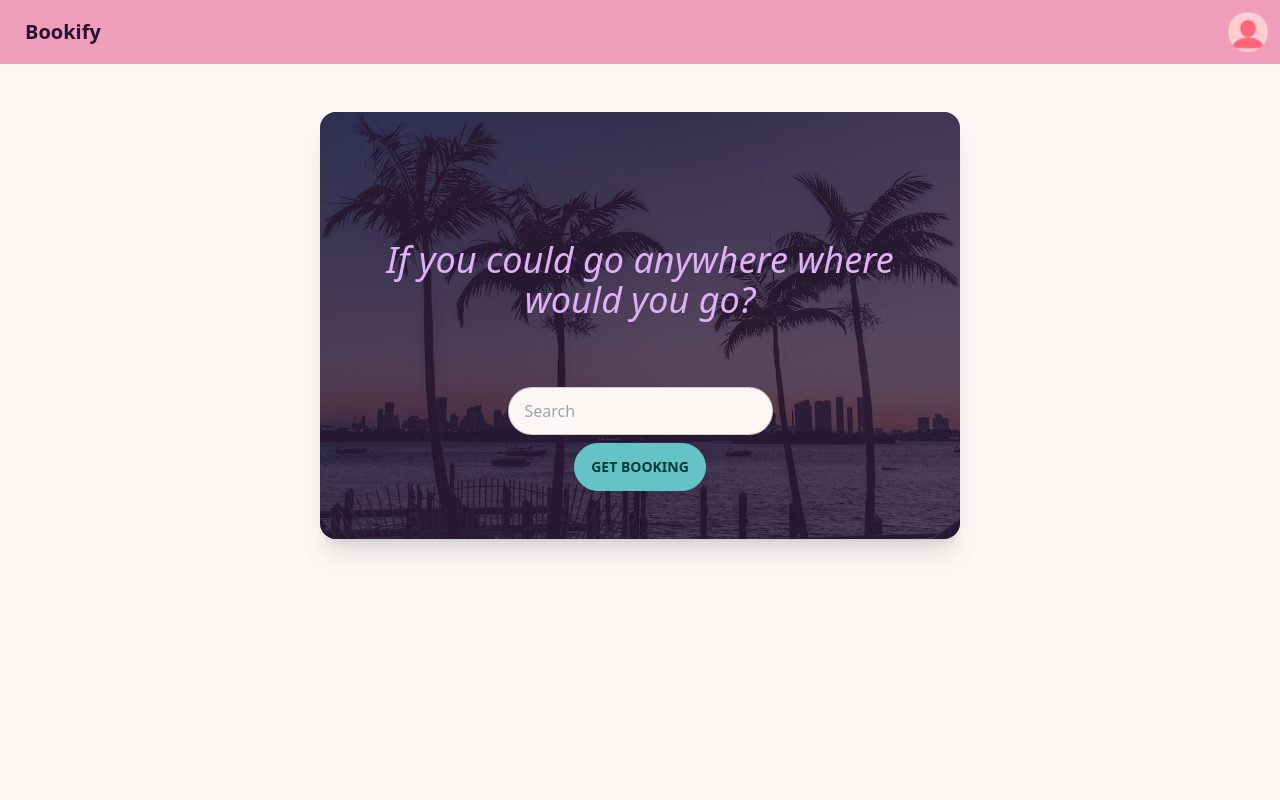
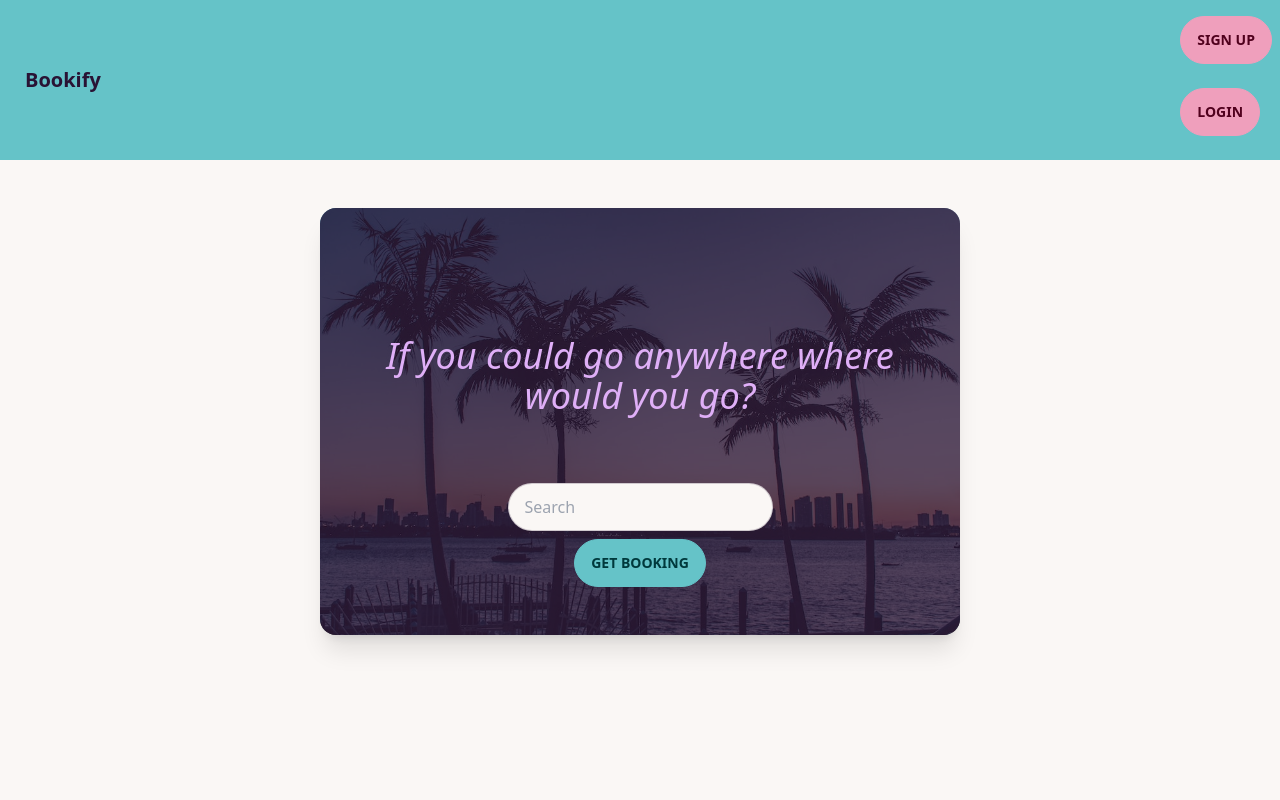
Before and after one commit to dave-sh/bookify, a PHP site: page / in a window 1280 px wide. Run offline with PHP 8.4, Linux system fonts and the light colour scheme; some libraries are stand-ins or nearby versions.

Commit message:
changed to add login and signup buttons

```diff
--- a/index.php
+++ b/index.php
@@ -1,40 +1,38 @@
 #!/usr/local/bin/php
 <html>
+
 <head>
   <meta charset="utf-8" />
   <link rel="shortcut icon" type="image/x-icon" href="images/favicon.ico" />
   <meta name="viewport" content="width=device-width, initial-scale=1" />
   <script src="https://cdn.tailwindcss.com"></script>
-    <link
-      href="https://cdn.jsdelivr.net/npm/daisyui@2.31.0/dist/full.css"
-      rel="stylesheet"
-      type="text/css"
-    />
+  <link href="https://cdn.jsdelivr.net/npm/daisyui@2.31.0/dist/full.css" rel="stylesheet" type="text/css" />
   <link href="style.css" rel="stylesheet" type="text/css" />
   <script src="https://ajax.googleapis.com/ajax/libs/jquery/3.6.4/jquery.min.js"></script>
   <title>Bookify</title>
 </head>
 <script type="text/javascript" src="js/jquery.js"></script>
 <script type="text/javascript">
-      $(document).ready(function(){
+  $(document).ready(function () {
     $("#nav").load("components/navbar.html");
   });
 
 </script>
+
 <body>
   <div data-theme="cupcake" class="h-full min-h-screen flex flex-col bg-base-100">
-	<div class="navbar bg-secondary">
+    <div class="navbar bg-primary">
       <div class="flex-1">
         <a class="btn btn-ghost normal-case text-xl">Bookify</a>
       </div>
       <div class="flex-none">
         <div class="dropdown dropdown-end">
-        <label tabindex="0" class="btn btn-ghost btn-circle avatar">
+          <!-- <label tabindex="0" class="btn btn-ghost btn-circle avatar">
           <div class="w-10 rounded-full">
             <img src="images/empty.png" />
           </div>
-        </label>
-        <ul tabindex="0" class="menu menu-compact dropdown-content mt-3 p-2 shadow bg-base-100 rounded-box w-52">
+        </label> -->
+          <!-- <ul tabindex="0" class="menu menu-compact dropdown-content mt-3 p-2 shadow bg-base-100 rounded-box w-52">
           <li>
             <a class="justify-between">
               Profile
@@ -42,7 +40,13 @@
           </li>
           <li><a href='components/vacations.php'>Vacations</a></li>
           <li><a>Logout</a></li>
-        </ul>
+        </ul> -->
+          <form action="components/signup.php" method="get">
+            <button class="mt-2 btn btn-secondary"> Sign Up </button>
+          </form>
+          <form action="components/login.php" method="get">
+            <button class="mt-2 btn btn-secondary"> Login </button>
+          </form>
         </div>
       </div>
     </div>
@@ -61,4 +65,5 @@
 
   </div>
 </body>
+
 </html>
```
Also changed, not shown: components/login.php (added), components/signup.php (added). Lines whose indentation alone changed are shown as unchanged.
